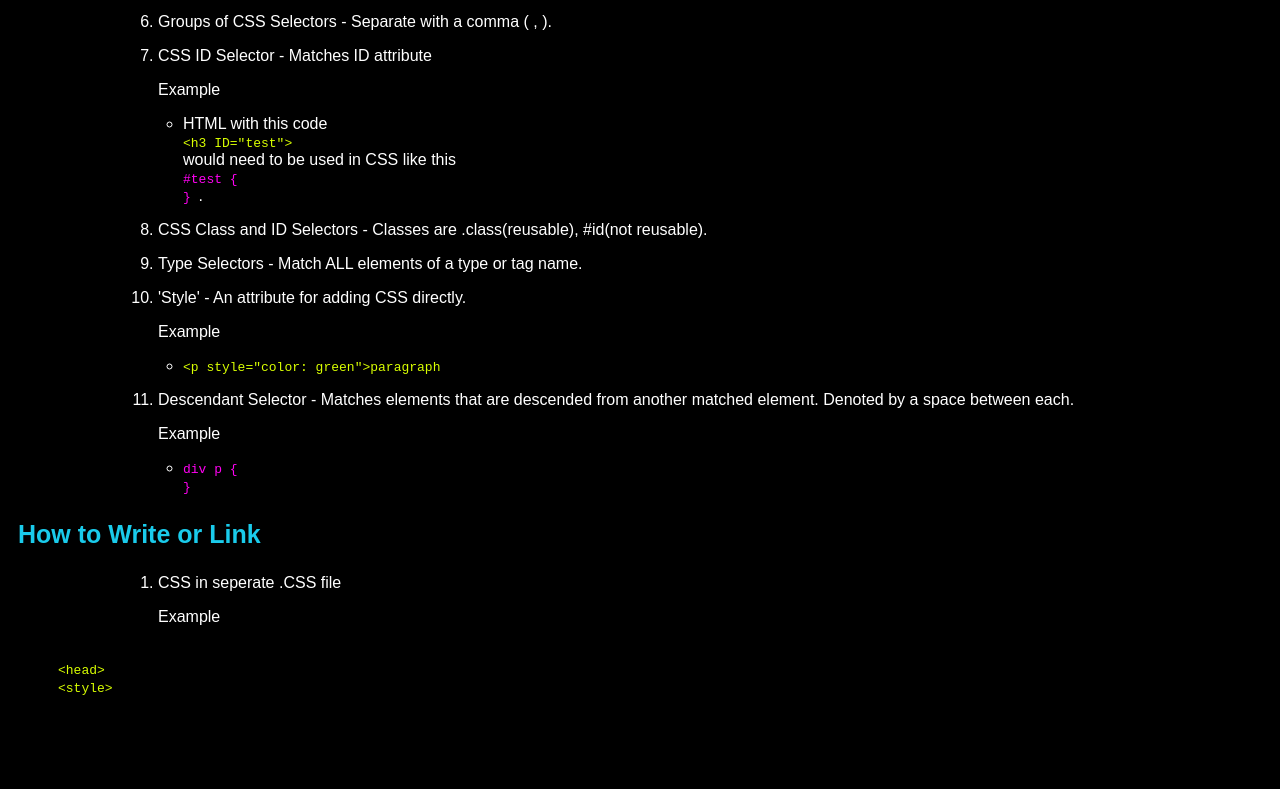
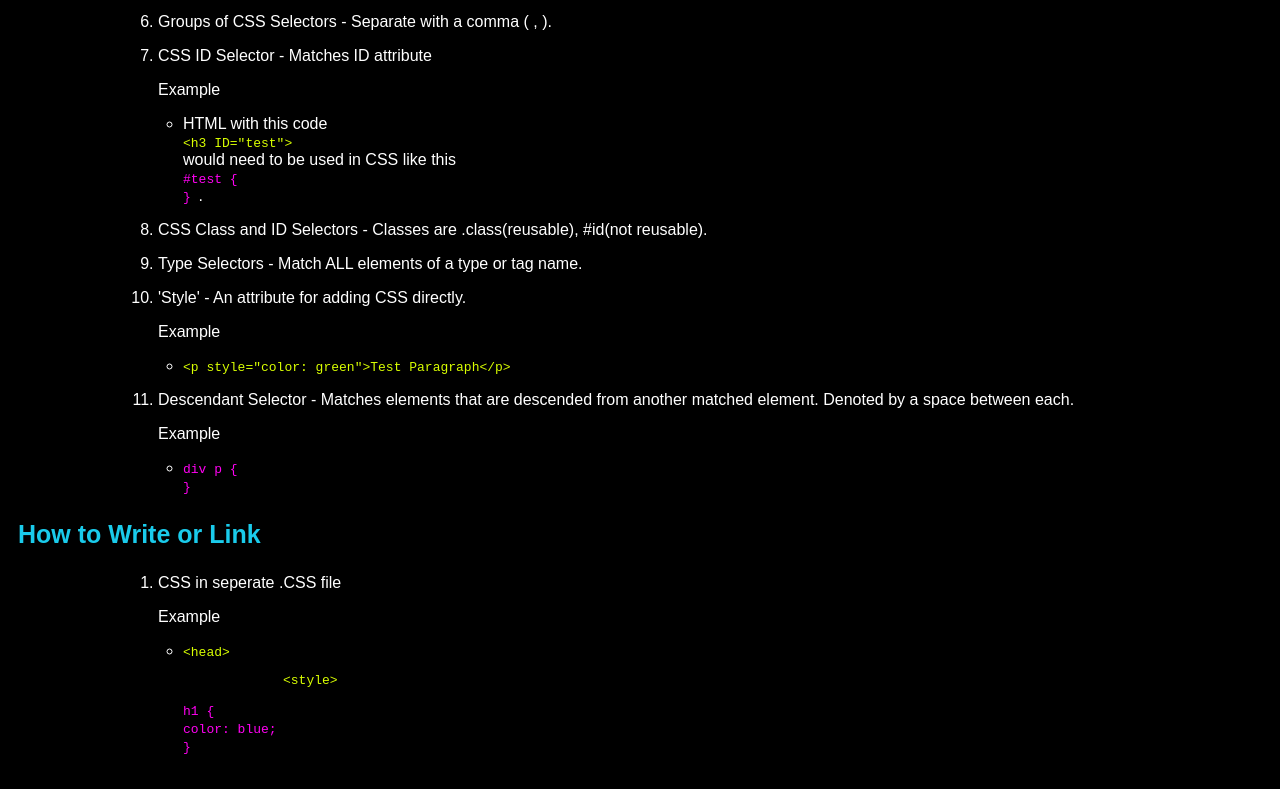
Before and after one commit to uhdeena/FullStackEngineerNotes, a plain HTML site: page index.html in a window 1280 px wide. Shown: the part 649-1438 px from the top of the page. Before the commit the page ends 1379 px from the top, so only its background shows below. Drawn offline with Linux system fonts and the light colour scheme.

Commit message:
Update index.html

```diff
--- a/index.html
+++ b/index.html
@@ -54,15 +54,14 @@
                             <p class="indented-text">Example</p>
                             <ul>
                                 <li>
-                                    <Code class="code-style">&lt;p style="color: green"&gt;paragraph</p></code>
+                                    <Code class="code-style">&lt;p style="color: green"&gt;Test Paragraph&lt;/p&gt;</code>
                                 </li>
                             </ul>
                         <p class="indented-text"><li>Descendant Selector - Matches elements that are descended from another matched element. Denoted by a space between each.</li></p>
                             <p class="indented-text">Example</p>
                             <ul>
                                 <li>
-                                    <Code class="css">div p { <br>
-                                    }</code>
+                                    <Code class="css">div p { <br>}</code>
                                 </li>
                             </ul>
                     </div>
@@ -73,8 +72,14 @@
                 <ol>
                     <div class="indented-text">
                         <p class="indented-text"><li>CSS in seperate .CSS file</li></p>
-                            <p>Example</p><br>
-                            <Code class="code-style">&lt;head&gt;<br id="indented-text"/>&lt;style&gt;</li<br></code>
+                            <p>Example</p>
+                            <ul>
+                                <li>
+                                    <Code class="code-style">&lt;head&gt;<br><p class="indented=text">&lt;style&gt;</p></code>
+                                    <code class="css">h1 { <br>color: blue; <br>}</code>
+                                </li>
+                            </ul>
+
                     </ol>
             </div>
             </main>
```
